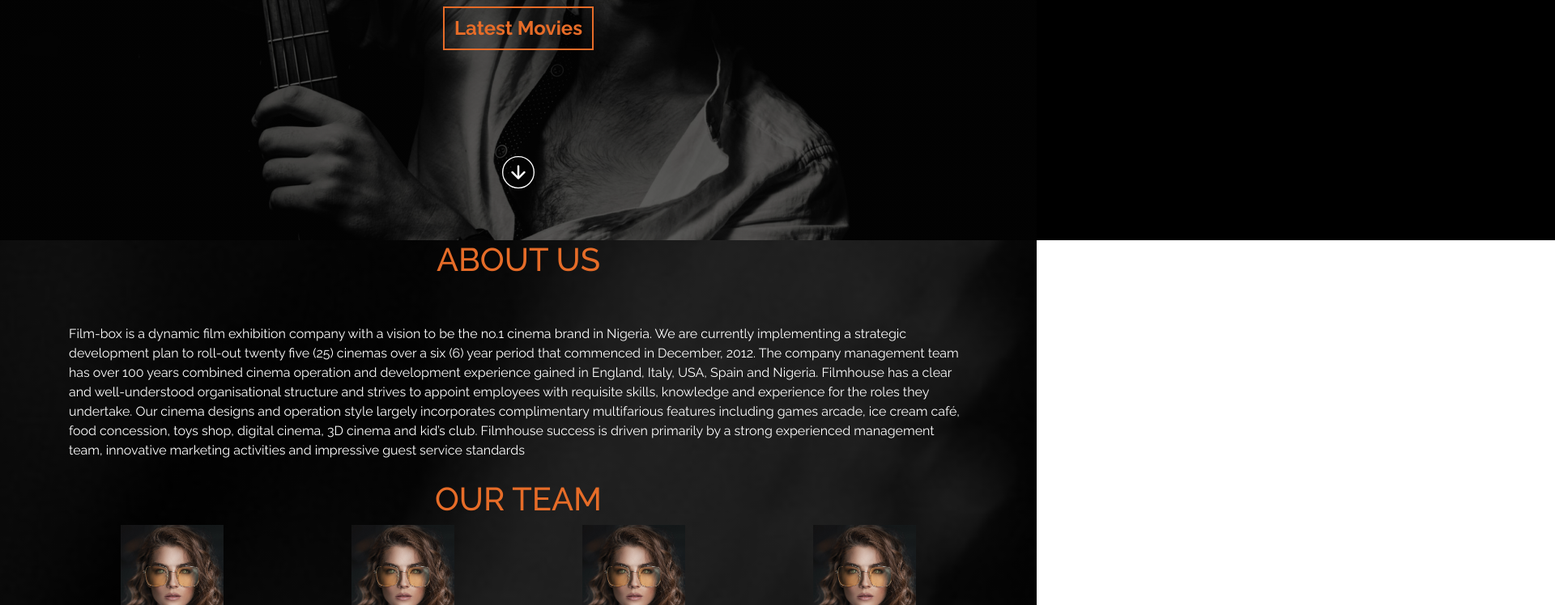
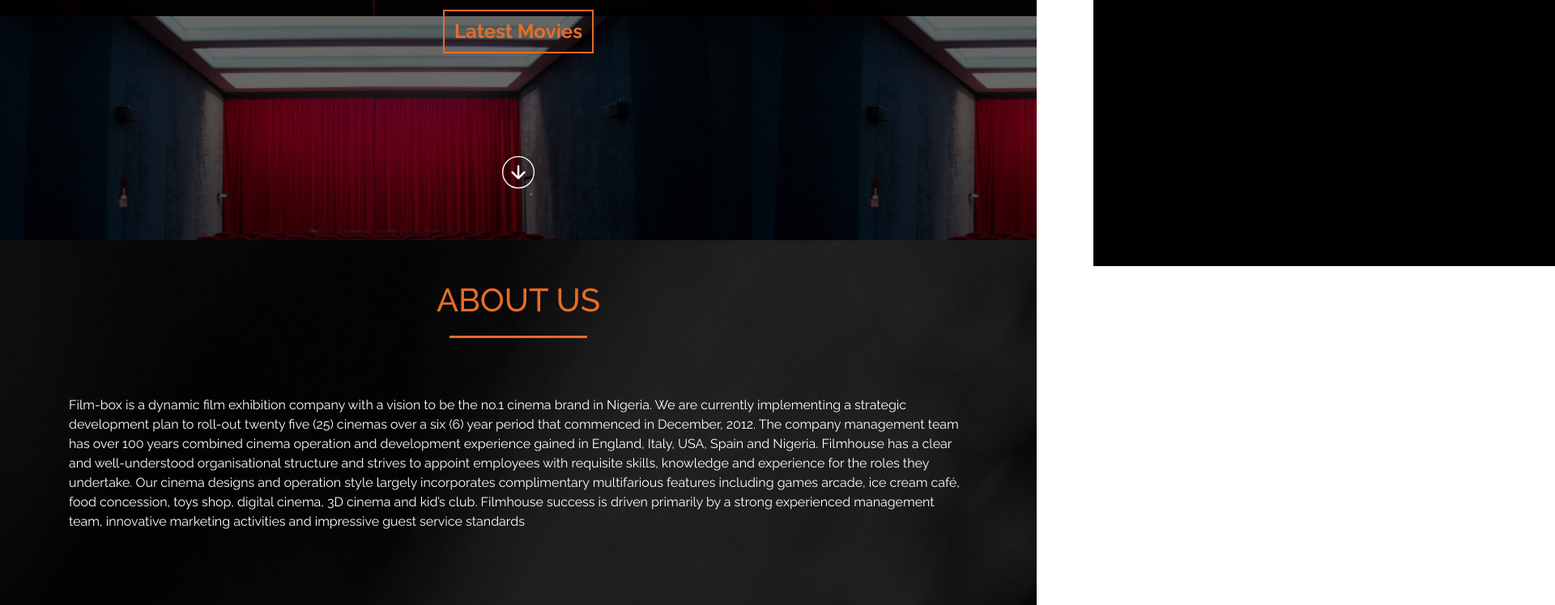
Before and after one commit to belrah/Film-box-App, a plain HTML site: page index.html in a window 1280 px wide. Shown: the part 503-1251 px from the top of the page at 81% size, 1920 px wide, since content can reach past the window. Drawn offline with nearby package versions, Linux system fonts and the light colour scheme.

Commit message:
Update index.html

```diff
--- a/index.html
+++ b/index.html
@@ -19,7 +19,7 @@
     <!--[if (lt IE 9) ]><script src="https://cdnjs.cloudflare.com/ajax/libs/tiny-slider/2.9.2/min/tiny-slider.helper.ie8.js"></script ><![endif]-->
     <!-- CSS links-->
     <link rel="stylesheet" href="https://stackpath.bootstrapcdn.com/bootstrap/4.5.0/css/bootstrap.min.css" integrity="sha384-9aIt2nRpC12Uk9gS9baDl411NQApFmC26EwAOH8WgZl5MYYxFfc+NcPb1dKGj7Sk" crossorigin="anonymous" />
-    <link rel="stylesheet" type="text/css" href="./assets/css/style.css" />
+    <link rel="stylesheet" type="text/css" href="./assets/css/style2.css" />
     <link rel="stylesheet" href="./assets/css/responsive.css" />
   </head>
   <body>
```
